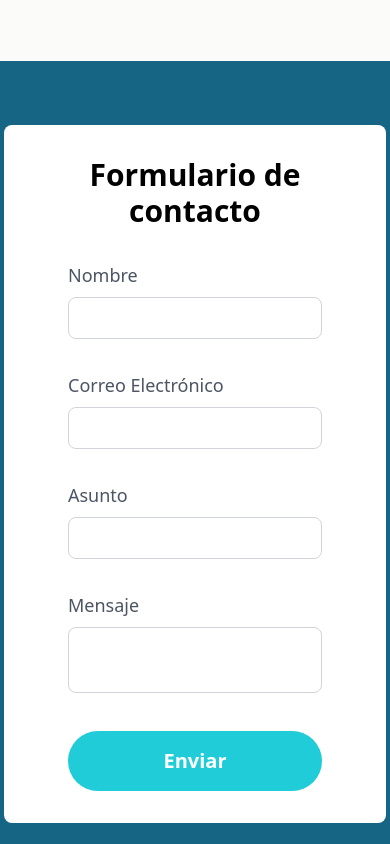
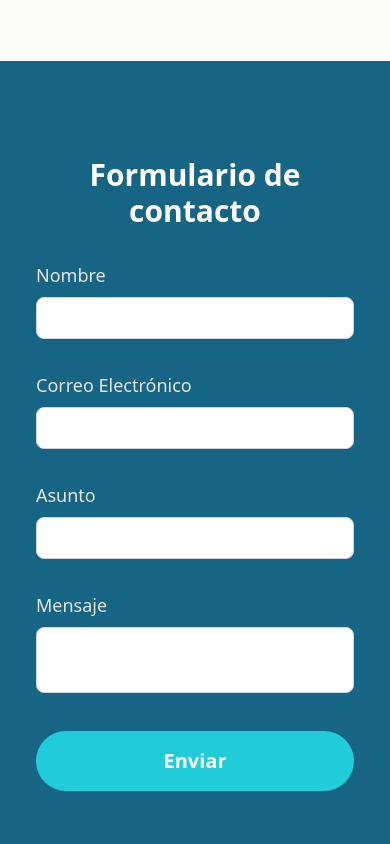
Before and after one commit to marga227/portfolio, a Nuxt app in the folder frontend/: page / in a window 390 px wide. Shown: the part 1020-1864 px from the top of the page. Built offline with nearby package versions, Linux system fonts and the light colour scheme; no server answers.

Commit message:
fix responsive styles

```diff
--- a/frontend/src/modules/contact/Main.vue
+++ b/frontend/src/modules/contact/Main.vue
@@ -1,7 +1,9 @@
 <template>
 	<div class="bg-[#176585] w-full flex flex-col justify-center items-center px-1 py-16">
-		<div class="max-w-xl mx-auto bg-white p-8 px-16 rounded-lg">
-			<h3 class="text-3xl font-bold text-center mb-8">Formulario de contacto</h3>
+		<div class="max-w-xl mx-auto md:bg-white p-8 md:px-16 rounded-lg">
+			<h3 class="text-3xl font-bold text-white md:text-black text-center mb-8">
+				Formulario de contacto
+			</h3>
 			<ContactForm />
 		</div>
 	</div>
--- a/frontend/src/modules/contact/components/ContactForm.vue
+++ b/frontend/src/modules/contact/components/ContactForm.vue
@@ -1,7 +1,7 @@
 <template>
 	<form @submit.prevent="submitForm" class="mx-auto max-w-lg">
 		<div class="w-full mb-4">
-			<label for="name" class="text-gray-600 text-lg">Nombre</label>
+			<label for="name" class="text-gray-200 md:text-gray-600 text-lg">Nombre</label>
 			<input
 				v-model="formData.name"
 				type="text"
@@ -13,7 +13,9 @@
 		</div>
 
 		<div class="w-full mb-4">
-			<label for="email" class="text-gray-600 text-lg">Correo Electrónico</label>
+			<label for="email" class="text-gray-200 md:text-gray-600 text-lg"
+				>Correo Electrónico</label
+			>
 			<input
 				v-model="formData.email"
 				type="email"
@@ -25,7 +27,7 @@
 		</div>
 
 		<div class="w-full mb-4">
-			<label for="subject" class="text-gray-600 text-lg">Asunto</label>
+			<label for="subject" class="text-gray-200 md:text-gray-600 text-lg">Asunto</label>
 			<input
 				v-model="formData.subject"
 				type="text"
@@ -37,7 +39,7 @@
 		</div>
 
 		<div class="w-full mb-4">
-			<label for="message" class="text-gray-600 text-lg">Mensaje</label>
+			<label for="message" class="text-gray-200 md:text-gray-600 text-lg">Mensaje</label>
 			<textarea
 				v-model="formData.message"
 				id="message"
```
